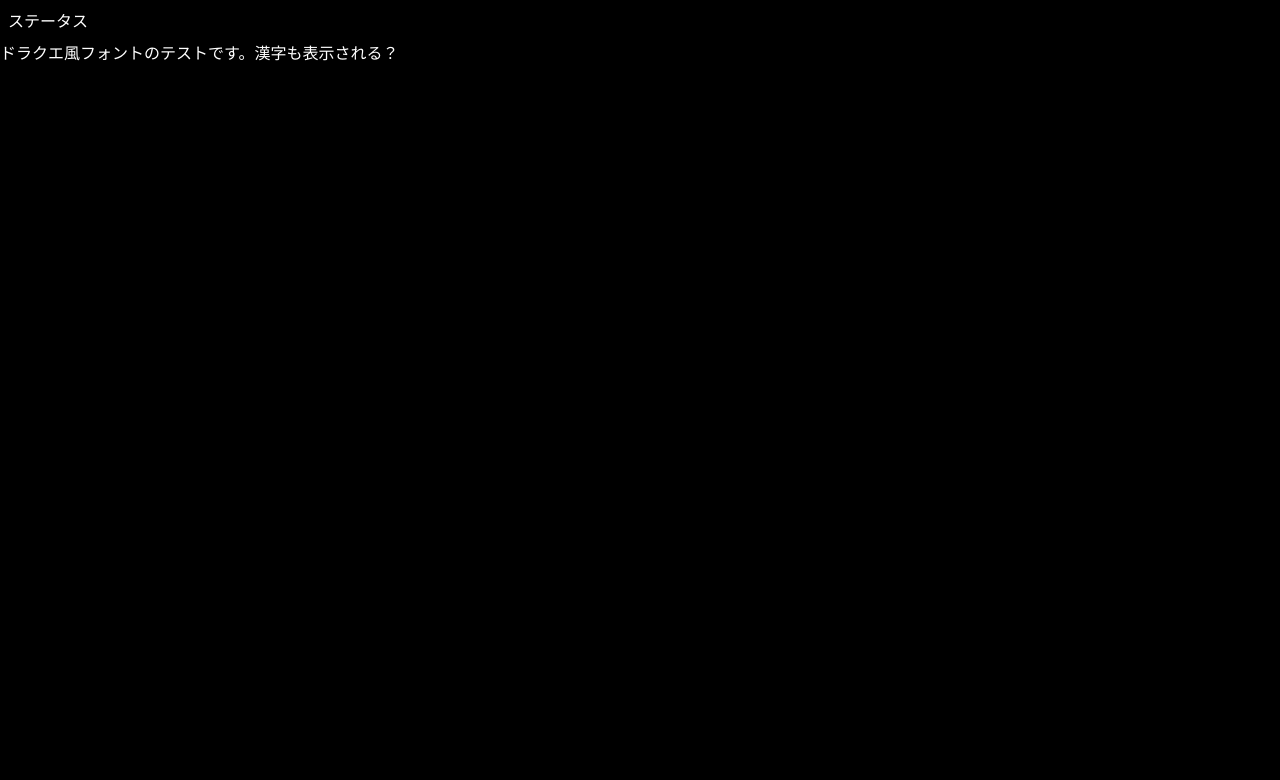
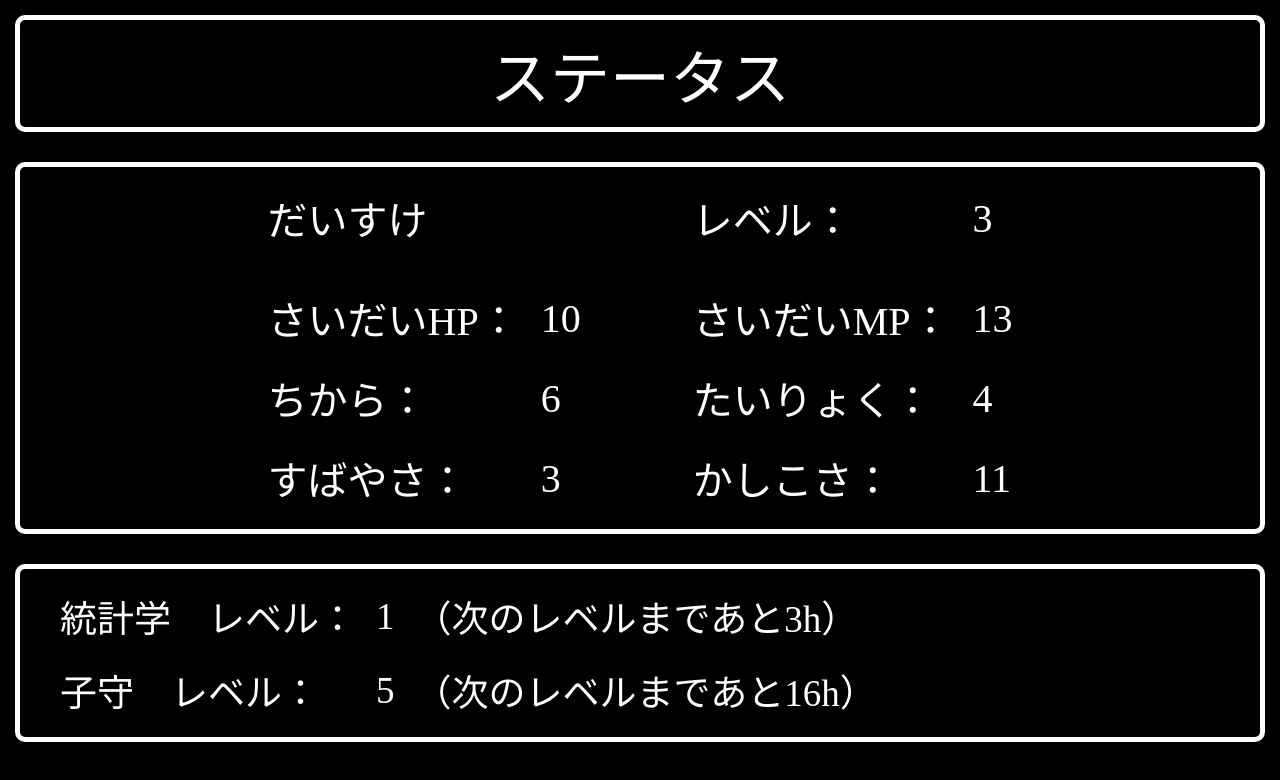
Before and after one commit to mirror1125/SkillUpMe, a plain HTML site: page index.html in a window 1280 px wide. Drawn offline with Linux system fonts and the light colour scheme; a web font is replaced by a local one.

Commit message:
fix status screen

```diff
--- a/css/styles.css
+++ b/css/styles.css
@@ -1,3 +1,5 @@
+
+
 @font-face {
 	font-family: 'DQFont';
 	src: url('../font/PixelMplus10-Regular.ttf');
@@ -11,12 +13,65 @@ body {
 }
 
 header {
-  padding: 8px;
+  padding: 15px;
 }
 
-.header_container　{
-  border-width: 3px;
+.header_container {
+  border-width: 5px;
   border-style: solid;
   border-color: white;
-  border-radius: 3px;
+  border-radius: 10px;
+	text-align: center;
+	font-size: 60px;
+	padding: 10px;
 }
+
+section {
+	padding: 15px;
+}
+
+.status_container, .skill_container {
+	border-width: 5px;
+  border-style: solid;
+  border-color: white;
+  border-radius: 10px;
+	font-size: 40px;
+	padding: 10px;
+}
+
+.skill_container {
+	font-size: 37px;
+}
+
+.status_container table {
+	margin-left: auto;
+	margin-right: auto;
+}
+
+.status_container td {
+	padding: 10px;
+}
+
+.status_container tr:first-child td {
+	padding-bottom: 30px;
+}
+
+.status_container td:nth-child(3)  {
+	padding-left: 100px;
+}
+
+.skill_container table {
+	border-collapse: collapse;
+}
+
+/* .skill_container tr:first-child {
+	border-bottom: 5px white solid;
+} */
+
+.skill_container td {
+	padding: 10px;
+}
+
+.skill_container td:first-child {
+	padding-left: 30px;
+}
--- a/index.html
+++ b/index.html
@@ -7,11 +7,116 @@
   </head>
   <body>
     <header>
-        <div class="header_container">
-          ステータス
-        </div>
+      <div class="header_container">
+        ステータス
+      </div>
     </header>
 
-    ドラクエ風フォントのテストです。漢字も表示される？
+    <section class="status">
+      <div class="status_container">
+        <table>
+          <tbody>
+            <tr>
+              <td>
+                だいすけ
+              </td>
+              <td>
+
+              </td>
+              <td>
+                レベル：
+              </td>
+              <td>
+                3
+              </td>
+            </tr>
+            <tr>
+              <td>
+                さいだいHP：
+              </td>
+              <td>
+                10
+              </td>
+              <td>
+                さいだいMP：
+              </td>
+              <td>
+                13
+              </td>
+            </tr>
+            <tr>
+              <td>
+                ちから：
+              </td>
+              <td>
+                6
+              </td>
+              <td>
+                たいりょく：
+              </td>
+              <td>
+                4
+              </td>
+            </tr>
+            <tr>
+              <td>
+                すばやさ：
+              </td>
+              <td>
+                3
+              </td>
+              <td>
+                かしこさ：
+              </td>
+              <td>
+                11
+              </td>
+            </tr>
+          </tbody>
+        </table>
+      </div>
+    </section>
+
+    <section class="skill">
+      <div class="skill_container">
+        <table>
+          <tbody>
+            <!-- <tr>
+              <td colspan="3">
+                スキル
+              </td>
+            </tr>
+            <tr> -->
+              <td>
+                統計学　レベル：
+              </td>
+              <td>
+                1
+              </td>
+              <td>
+                （次のレベルまであと3h）
+              </td>
+            </tr>
+            <tr>
+              <td>
+                子守　レベル：
+              </td>
+              <td>
+                5
+              </td>
+              <td>
+                （次のレベルまであと16h）
+              </td>
+            </tr>
+          </tbody>
+        </table>
+
+      </div>
+
+    </section>
+
+
+
+
   </body>
 </html>
```
